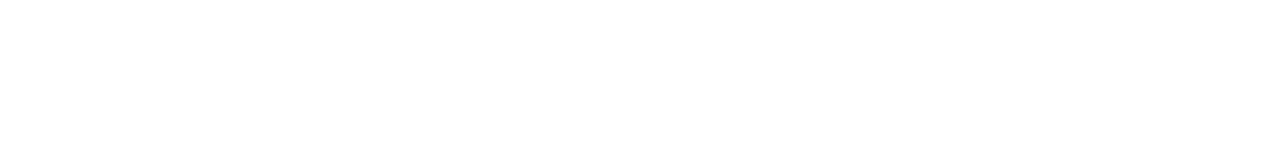
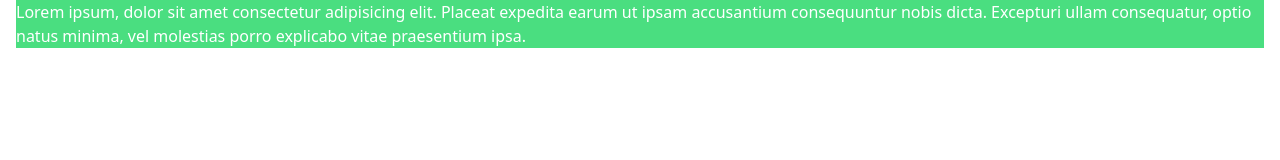
Before and after one commit to naimulhasannabil/Tailwind-CSS, a website built with Vite: page 03_Tailwind_Responsive/index.html in a window 1280 px wide. Built offline with nearby package versions, Linux system fonts and the light colour scheme.

Commit message:
Update Tailwind CSS Code

```diff
--- a/03_Tailwind_Responsive/index.html
+++ b/03_Tailwind_Responsive/index.html
@@ -7,5 +7,9 @@
     <link rel="stylesheet" href="/CSS/input.css" />
     <script src="https://cdn.tailwindcss.com"></script>
   </head>
-  <body></body>
+  <body>
+    <div class="mx-4 bg-red-900 sm:bg-green-400 text-white">
+       Lorem ipsum, dolor sit amet consectetur adipisicing elit. Placeat expedita earum ut ipsam accusantium consequuntur nobis dicta. Excepturi ullam consequatur, optio natus minima, vel molestias porro explicabo vitae praesentium ipsa.
+    </div>
+  </body>
 </html>
```
